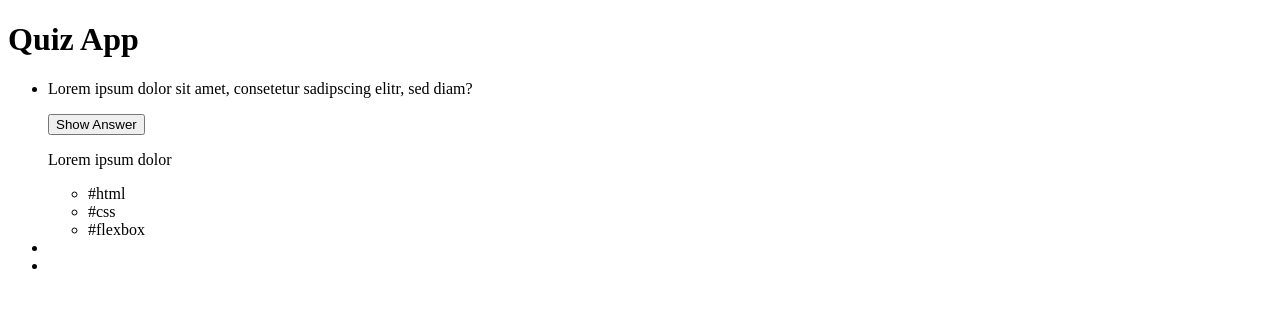
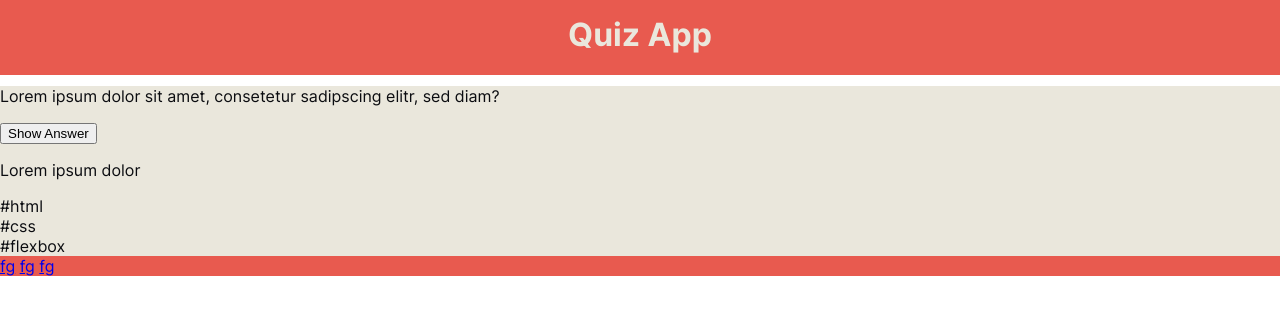
Before and after one commit to Olga-Mishareva/om-quiz-app, a plain HTML site: page pages/index.html in a window 1280 px wide. Drawn offline with Linux system fonts and the light colour scheme.

Commit message:
feat: add header css

```diff
--- a/css/style.css
+++ b/css/style.css
@@ -1 +1,43 @@
 @import url("../fonts/fonts.css");
+
+.page {
+  font-family: "Inter", sans-serif;
+  box-sizing: border-box;
+  min-width: 320px;
+  max-width: 1440px;
+  color: #0b0c10;
+  margin: 0 auto;
+}
+
+.page__list {
+  list-style: none;
+  padding: 0;
+  margin: 0;
+}
+
+/* ------------------------------ */
+
+.header {
+  background-color: #e85a4f;
+  min-height: 70px;
+  display: flex;
+  justify-content: center;
+  align-items: center;
+  box-shadow: #e85a4f 0 5px;
+}
+
+.header__title {
+  margin: 0;
+  color: #eae7dc;
+  font-weight: 700;
+  font-size: 32px;
+  line-height: 36px;
+}
+
+.content {
+  background-color: #eae7dc;
+}
+
+.footer {
+  background-color: #e85a4f;
+}
--- a/fonts/fonts.css
+++ b/fonts/fonts.css
@@ -2,25 +2,37 @@
   font-family: "Inter";
   font-style: normal;
   font-weight: 400;
-  src: url("../fonts/inter-v12-latin-regular.eot");
+  src: url("./inter-v12-latin-700.eot");
   src: local(""),
-    url("../fonts/inter-v12-latin-regular.eot?#iefix")
-      format("embedded-opentype"),
-    url("../fonts/inter-v12-latin-regular.woff2") format("woff2"),
-    url("../fonts/inter-v12-latin-regular.woff") format("woff"),
-    url("../fonts/inter-v12-latin-regular.ttf") format("truetype"),
-    url("../fonts/inter-v12-latin-regular.svg#Inter") format("svg");
+    url("./inter-v12-latin-regular.eot?#iefix") format("embedded-opentype"),
+    url("./inter-v12-latin-regular.woff2") format("woff2"),
+    url("./inter-v12-latin-regular.woff") format("woff"),
+    url("./inter-v12-latin-regular.ttf") format("truetype"),
+    url("./inter-v12-latin-regular.svg#Inter") format("svg");
 }
 
 @font-face {
   font-family: "Inter";
   font-style: normal;
   font-weight: 700;
-  src: url("../fonts/inter-v12-latin-700.eot");
+  src: url("./inter-v12-latin-700.eot");
   src: local(""),
-    url("../fonts/inter-v12-latin-700.eot?#iefix") format("embedded-opentype"),
-    url("../fonts/inter-v12-latin-700.woff2") format("woff2"),
-    url("../fonts/inter-v12-latin-700.woff") format("woff"),
-    url("../fonts/inter-v12-latin-700.ttf") format("truetype"),
-    url("../fonts/inter-v12-latin-700.svg#Inter") format("svg");
+    url("./inter-v12-latin-700.eot?#iefix") format("embedded-opentype"),
+    url("./inter-v12-latin-700.woff2") format("woff2"),
+    url("./inter-v12-latin-700.woff") format("woff"),
+    url("./inter-v12-latin-700.ttf") format("truetype"),
+    url("./inter-v12-latin-700.svg#Inter") format("svg");
 }
+
+@font-face {
+  font-family: "Pacifico";
+  font-style: normal;
+  font-weight: 400;
+  src: url("./pacifico-v22-latin-regular.eot");
+  src: local(""),
+    url("./pacifico-v22-latin-regular.eot?#iefix") format("embedded-opentype"),
+    url("./pacifico-v22-latin-regular.woff2") format("woff2"),
+    url("./pacifico-v22-latin-regular.woff") format("woff"),
+    url("./pacifico-v22-latin-regular.ttf") format("truetype"),
+    url("./pacifico-v22-latin-regular.svg#Pacifico") format("svg");
+}
--- a/pages/index.html
+++ b/pages/index.html
@@ -34,9 +34,9 @@
     </main>
     <footer class="footer">
       <nav class="navbar">
-        <a class="navbar__home" href="#"></a>
-        <a class="navbar__marked" href="#"></a>
-        <a class="navbar__profile" href="#"></a>
+        <a class="navbar__home" href="#">fg</a>
+        <a class="navbar__marked" href="#">fg</a>
+        <a class="navbar__profile" href="#">fg</a>
       </nav>
     </footer>
   </body>
```
Also changed, not shown: fonts/pacifico-v22-latin-regular.ttf (added), fonts/pacifico-v22-latin-regular.woff (added), fonts/pacifico-v22-latin-regular.woff2 (added), 2 other files.
